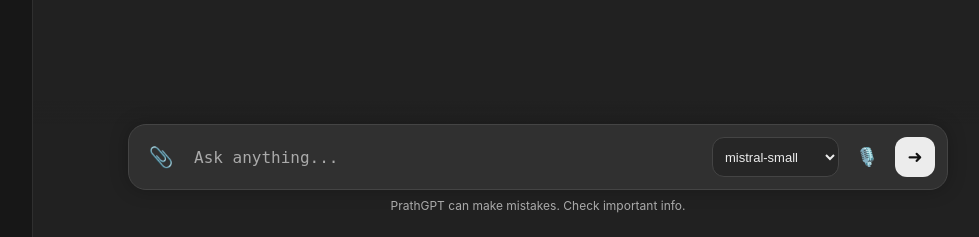
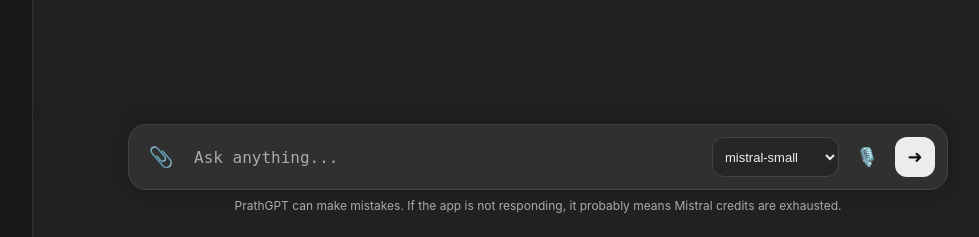
Before and after one commit to PrathmeshRanjan/PrathGPT, a FastAPI app: page / in a window 1280 px wide. Shown: the part 563-800 px from the top of the page, without its empty margins (237-1216 px from the left). Run offline with FastAPI, Linux system fonts and the light colour scheme; data that the repository does not hold is empty; some libraries are stand-ins or nearby versions.

Commit message:
Add Mistral API credit exhaustion notice to UI footer

```diff
--- a/template/index.html
+++ b/template/index.html
@@ -622,7 +622,7 @@
         </div>
 
         <div class="notice" id="noticeText">
-            PrathGPT can make mistakes. Check important info.
+            PrathGPT can make mistakes. If the app is not responding, it probably means Mistral credits are exhausted.
         </div>
     </div>
 </main>
@@ -858,7 +858,7 @@
         if (statusText) statusText.textContent = "Ready";
 
         if (noticeText) {
-            noticeText.textContent = "PrathGPT can make mistakes. Check important info.";
+            noticeText.textContent = "PrathGPT can make mistakes. If the app is not responding, it probably means Mistral credits are exhausted.";
         }
 
         if (messageInput) messageInput.focus();
```
